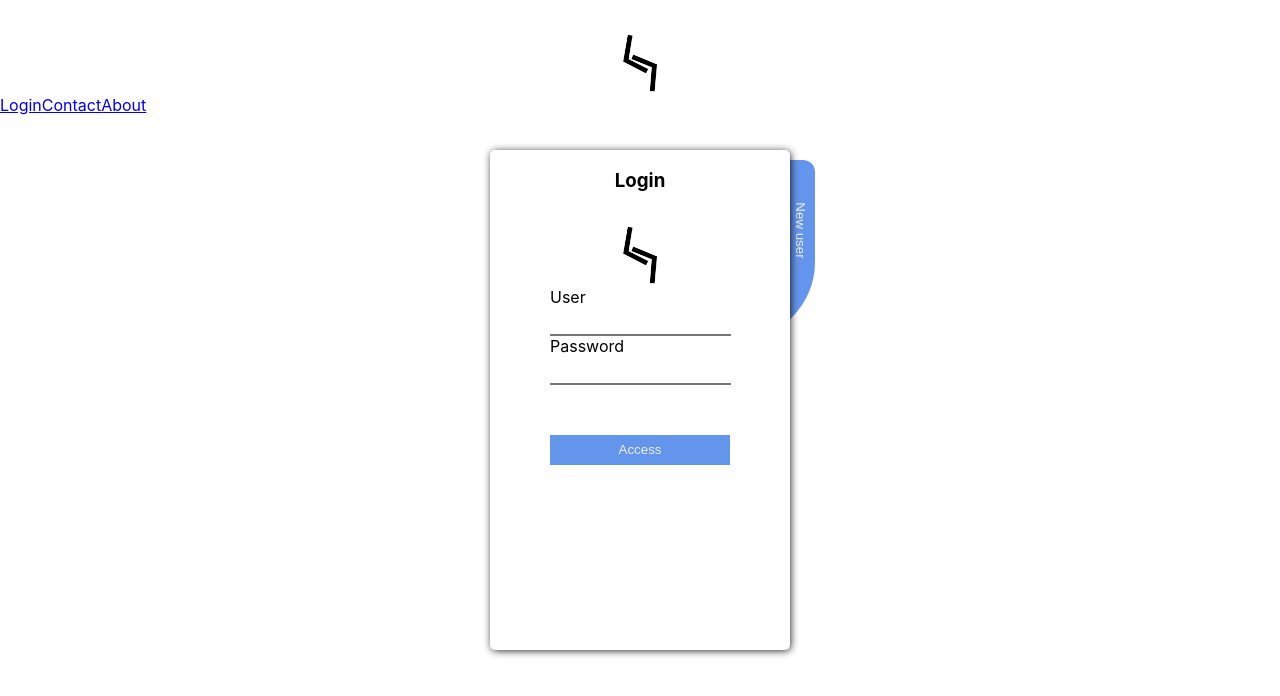
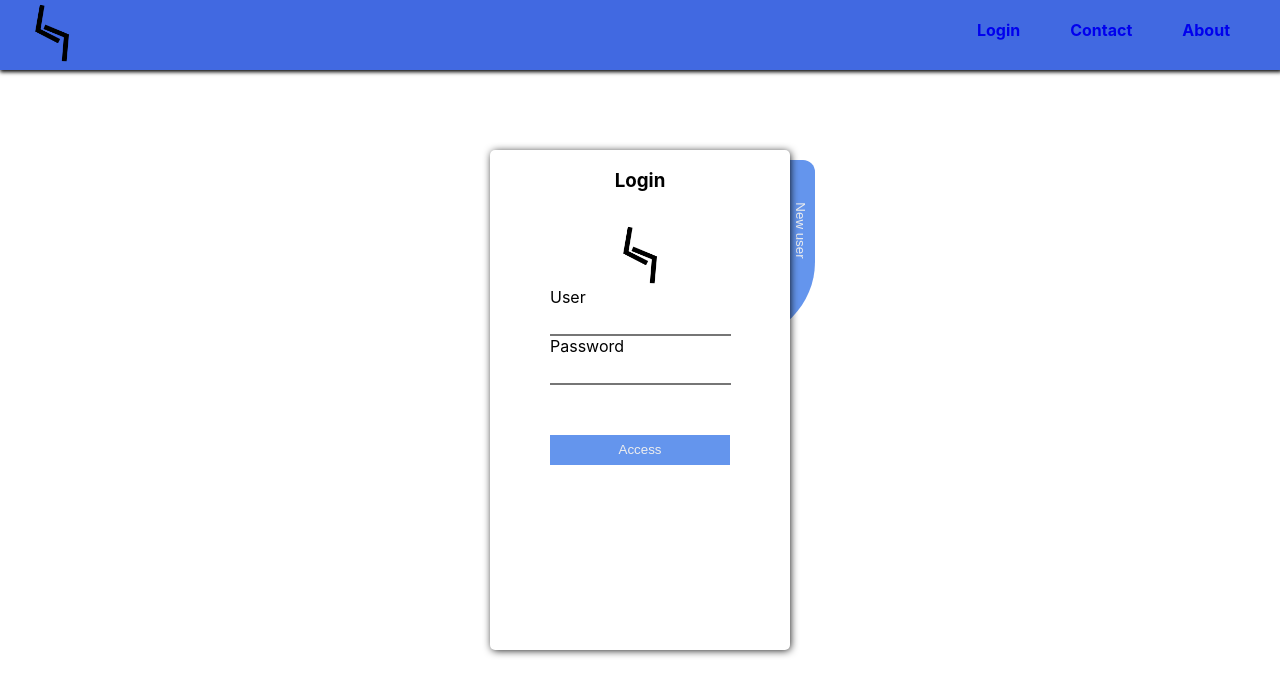
Before and after one commit to MrMonoDev/frontend-ecommerce-app, a React (Create React App) app: page /login in a window 1280 px wide. Shown: the top 696 px of the page. Built offline with nearby package versions, Linux system fonts and the light colour scheme.

Commit message:
added nav bar css

```diff
--- a/src/Componets/Login.js
+++ b/src/Componets/Login.js
@@ -97,7 +97,7 @@ class Form extends Login{
     return(
       <div className="login">
         <h3 className="title">{this.state.func}</h3>
-        <img src={Image} alt="languages"/>
+        <img class="img-login" src={Image} alt="languages"/>
         <div className="inner-margin">
         <form onSubmit={this.onSub}>
           <label>User</label><br/>
--- a/src/Componets/Nav.js
+++ b/src/Componets/Nav.js
@@ -1,30 +1,32 @@
 import React from 'react';
-import {Link} from 'react-router-dom';
+import { Link } from 'react-router-dom';
 import Image from './img/valhala1000.png';
-class Nav extends React.Component{
-    constructor(props){
+import './css/Nav.css';
+
+class Nav extends React.Component {
+  constructor(props) {
     super(props);
     this.state = {
 
     }
   }
 
-    render(){
+  render() {
 
-      return(
-        <div>
-          <nav>
+    return (
+      <div class="header-nav">
         <Link to="/">
-            <img src={Image} alt="Logo" />
+          <img class="img-nav" src={Image} alt="Logo" />
+        </Link>
+        <Link to="/about">
+          <b class="about-nav">About</b>
+        </Link>
+        <Link to="/contact">
+          <b class="contact-nav">Contact</b>
         </Link>
         <Link to="/login">
-                <a>Login</a>
-            </Link><Link to="/contact">
-                <a>Contact</a>
-            </Link><Link to="/about">
-                <a>About</a>
+          <b class="login-nav">Login</b>
         </Link>
-          </nav>
       </div>
     );
   }
--- a/src/Componets/css/Login.css
+++ b/src/Componets/css/Login.css
@@ -3,7 +3,7 @@
     background-color: #ffffff;
     left: 0;
     right: 0;
-    top: 0;
+    top: 0px;
     bottom: 0;
     margin: auto;
     width: 300px;
@@ -83,7 +83,7 @@
     to{right:-85px;}
   }
 
-  img{
+  .img-login{
     display: block;
     width: 65px;
     height: 65px;
--- /dev/null
+++ b/src/Componets/css/Nav.css
@@ -0,0 +1,33 @@
+.img-nav{
+    position: relative;
+    float: left;
+    width: 65px;
+    height: 65px;
+    left: 20px;
+}
+.login-nav{
+    float: right;
+    position: inherit;
+}
+.contact-nav{
+    float: right;
+    position: inherit;
+}
+.about-nav{
+    float: right;
+    position: inherit;
+}
+.header-nav{
+    position: static;
+    margin: 0px 0px 50px 0px;
+    background: royalblue;
+    height: 70px;
+    box-shadow: 1px 1px 4px 1px black;
+}
+.header-nav b{
+    margin-right: 50px;
+    margin-top: 20px;
+}
+.header-nav b:active{
+    color: cornsilk;
+}
```
Lines whose indentation alone changed are shown as unchanged.
